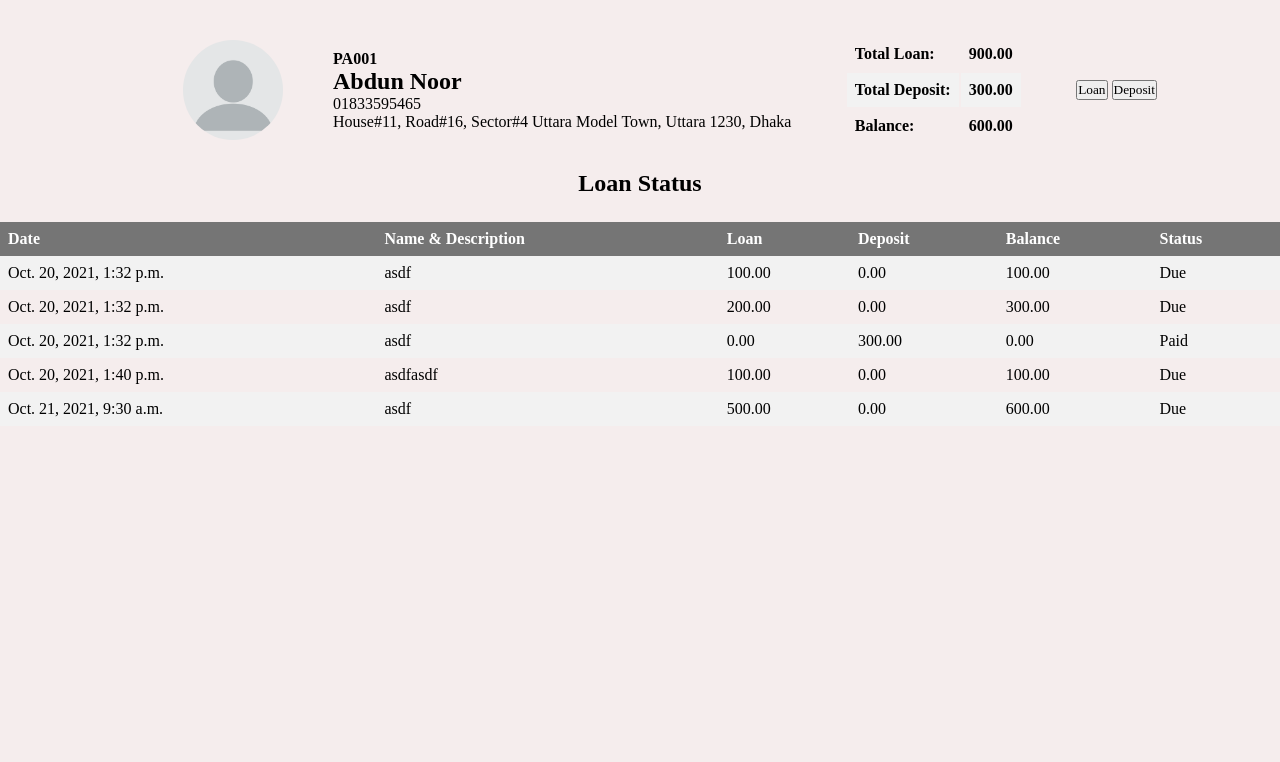
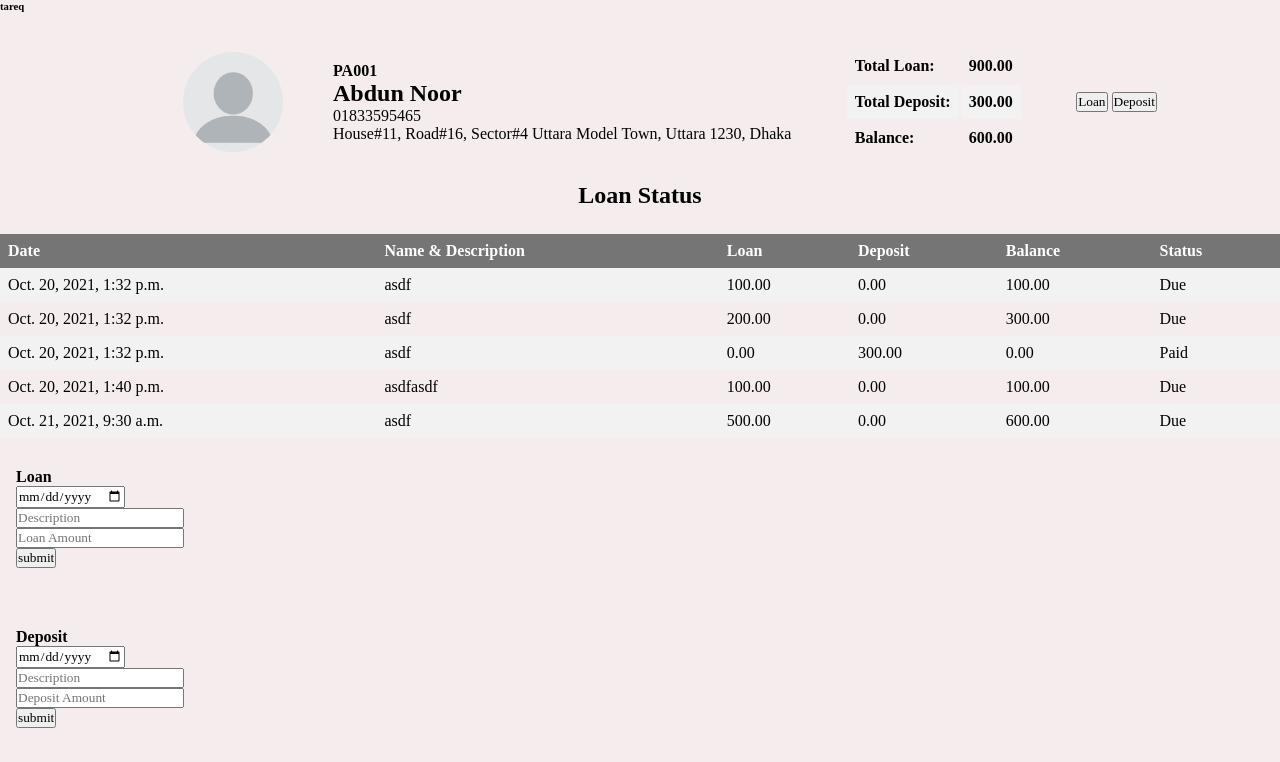
Before and after one commit to Abdunnoor11/pokectaccount, a Django app: page /debtorprofile/1 in a window 1280 px wide. Shown: the part 38-800 px from the top of the page. Run offline with Django 3.2, Linux system fonts and the light colour scheme; a user stored in the database is signed in; data comes from the database, SQL or seed files in the repository; both versions use the stored data as it was after the commit.

Commit message:
Add some css

```diff
--- a/app/templates/app/debtorprofile.html
+++ b/app/templates/app/debtorprofile.html
@@ -11,80 +11,7 @@ Profile
       font-family: Arial, Helvetica, sans-serif;
     }
 
-    /* The Modal (background) */
-    .modal {
-      display: none;
-      /* Hidden by default */
-      position: fixed;
-      /* Stay in place */
-      z-index: 1;
-      /* Sit on top */
-      padding-top: 100px;
-      /* Location of the box */
-      left: 0;
-      top: 0;
-      width: 100%;
-      /* Full width */
-      height: 100%;
-      /* Full height */
-      overflow: auto;
-      /* Enable scroll if needed */
-      background-color: rgb(0, 0, 0);
-      /* Fallback color */
-      background-color: rgba(0, 0, 0, 0.4);
-      /* Black w/ opacity */
-    }
 
-    /* Modal Content */
-    .modal-content {
-      position: relative;
-      background-color: #fefefe;
-      margin: auto;
-      padding: 0;
-      border: 1px solid #888;
-      width: 30%;
-      text-align: center;
-      box-shadow: 0 4px 8px 0 rgba(0, 0, 0, 0.2),
-        0 6px 20px 0 rgba(0, 0, 0, 0.19);
-      -webkit-animation-name: animatetop;
-      -webkit-animation-duration: 0.4s;
-      animation-name: animatetop;
-      animation-duration: 0.4s;
-    }
-
-    /* Add Animation */
-    @-webkit-keyframes animatetop {
-      from {
-        top: -300px;
-        opacity: 0;
-      }
-
-      to {
-        top: 0;
-        opacity: 1;
-      }
-    }
-
-    @keyframes animatetop {
-      from {
-        top: -300px;
-        opacity: 0;
-      }
-
-      to {
-        top: 0;
-        opacity: 1;
-      }
-    }
-
-    /* The Close Button */
-    .close {
-      color: rgb(0, 0, 0);
-      float: right;
-      font-size: 28px;
-      font-weight: bold;
-      cursor: pointer;
-    }
 
     .modal-body {
       padding: 30px 16px;
@@ -177,16 +104,13 @@ Profile
 
     <div class="modal-content">
       <div class="modal-body">
-        <span class="close">&times;</span>
+        <span class="close"></span>
         <h4>Loan</h4>
         <form action="{% url 'accounts' profile.id 'loan' %}" method="post">
           {% csrf_token %}
-            <label for="description">Description</label>
-            <input type="text" name="description"><br>
-            <label for="amount">Amount</label>
-            <input type="number" name="loan"><br>
-            <label for="date">Date</label>
             <input type="date" name="date" ><br>
+            <input type="text" name="description" placeholder="Description"><br>
+            <input type="number" name="loan" placeholder="Loan Amount"><br>
             <input type="submit" value="submit">
         </form>
       </div>
@@ -196,16 +120,13 @@ Profile
   <div id="Deposit" class="modal">
     <div class="modal-content">
       <div class="modal-body">
-        <span class="close">&times;</span>
+        <span class="close"></span>
         <h4>Deposit</h4>
         <form action="{% url 'accounts' profile.id 'deposit' %}" method="post">
           {% csrf_token %}
-            <label for="description">Description</label>
-            <input type="text" name="description"><br>
-            <label for="amount">Amount</label>
-            <input type="number" name="deposit"><br>
-            <label for="date">Date</label>
-            <input type="date" name="date" ><br>
+            <input type="date" name="date"><br>
+            <input type="text" name="description" placeholder="Description"><br>
+            <input type="number" name="deposit" placeholder="Deposit Amount"><br>
             <input type="submit" value="submit">
         </form>
       </div>
--- a/app/templates/app/layout.html
+++ b/app/templates/app/layout.html
@@ -2,6 +2,7 @@
 
 <!DOCTYPE html>
 <html lang="en">
+
 <head>
     <meta charset="UTF-8" />
     <meta http-equiv="X-UA-Compatible" content="IE=edge" />
@@ -12,22 +13,30 @@
     {% block head %}{% endblock %}
 </head>
 
-    <body >
+<body>
     <nav>
+        {% if user.is_authenticated %}
         <a onclick="openNav()"><i class="fa fa-bars" aria-hidden="true"></i></a>
+        {% endif %}
         <span class="had"> Pockets Account</span>
+
+        {% if user.is_authenticated %}
        <a href="{% url 'logout' %}"><i class="fa fa-sign-out" aria-hidden="true"></i></a>
+        {% endif %}
     </nav>
+    <div class="n"><h6>{{ user }}</h6> </div>
     <div class="menu" id="mySidenav">
         <a href="javascript:void(0)" class="closebtn" onclick="closeNav()">&times;</a>
         <a href="{% url 'index' %}">Dashboard</a>
         <a href="">Land Record</a>
         <a class="sub" href="{% url 'land' %}">Land Details</a>
         <a class="sub" href="{% url 'newlandowner' %}">New Land Owner</a>
-                <a href="{% url 'loan' %}">Loan</a>
+        <a href=>Loan</a>
+        <a class="sub" href="{% url 'loan' %}">Loan Book</a>
         <a class="sub" href="{% url 'debtor' %}">Debtor</a>
         <a class="sub" href="{% url 'newdebtor' %}">New Debtor</a>
-                <a href="{% url 'invest' %}">Invest</a>
+        <a href=>Invest</a>
+        <a class="sub" href="{% url 'invest' %}">Invest Book</a>
         <a class="sub" href="{% url 'lender' %}">Lender</a>
         <a class="sub" href="{% url 'newlender' %}">New Lender</a>
     </div>
@@ -47,4 +56,5 @@
 
     }
 </script>
+
 </html>
--- a/temp/main.css
+++ b/temp/main.css
@@ -86,6 +86,7 @@ a {
   color: rgb(255, 255, 255);
   font-size: 15px;
   border-bottom: 2px solid #5bccf6;
+  outline: none;
 }
 
 .login input[type="submit"] {
```
Also changed, not shown: app/static/app/css/main.css (+38 -28 lines), app/templates/app/lenderprofile.html (+9 -84 lines), temp/debtorprofile.html (+46 -39 lines), db.sqlite3. Lines whose indentation alone changed are shown as unchanged.
